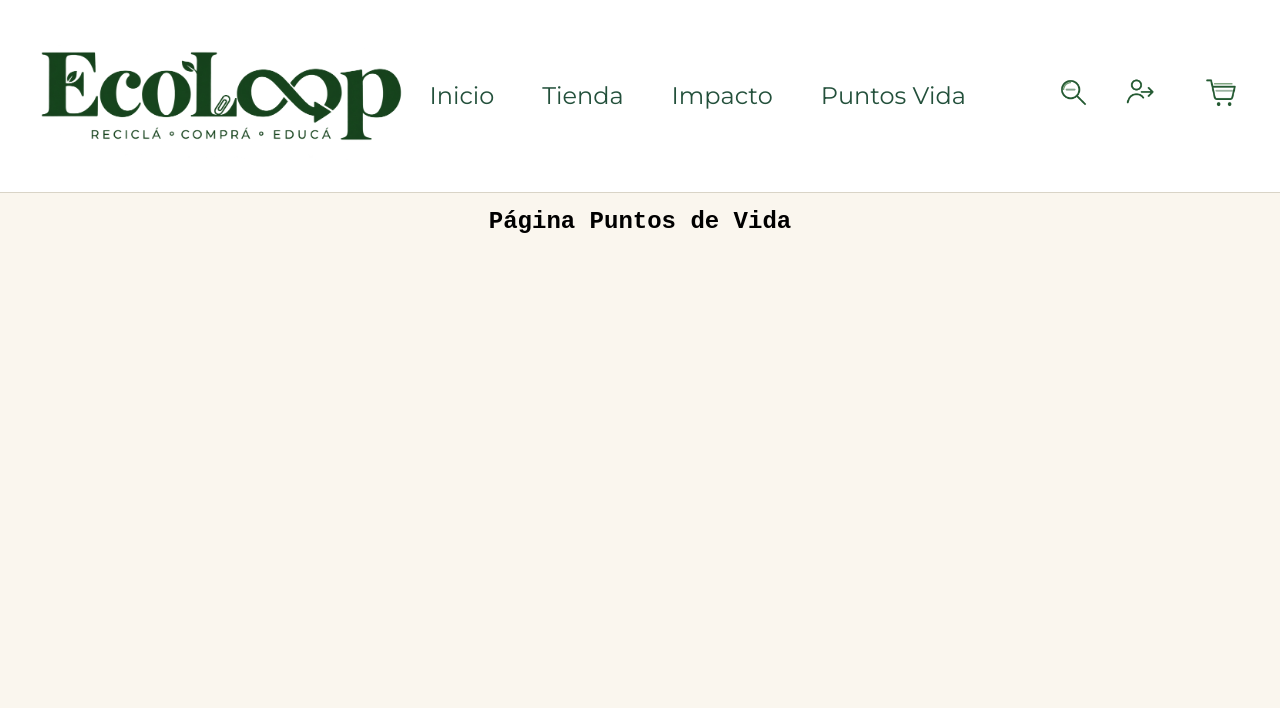
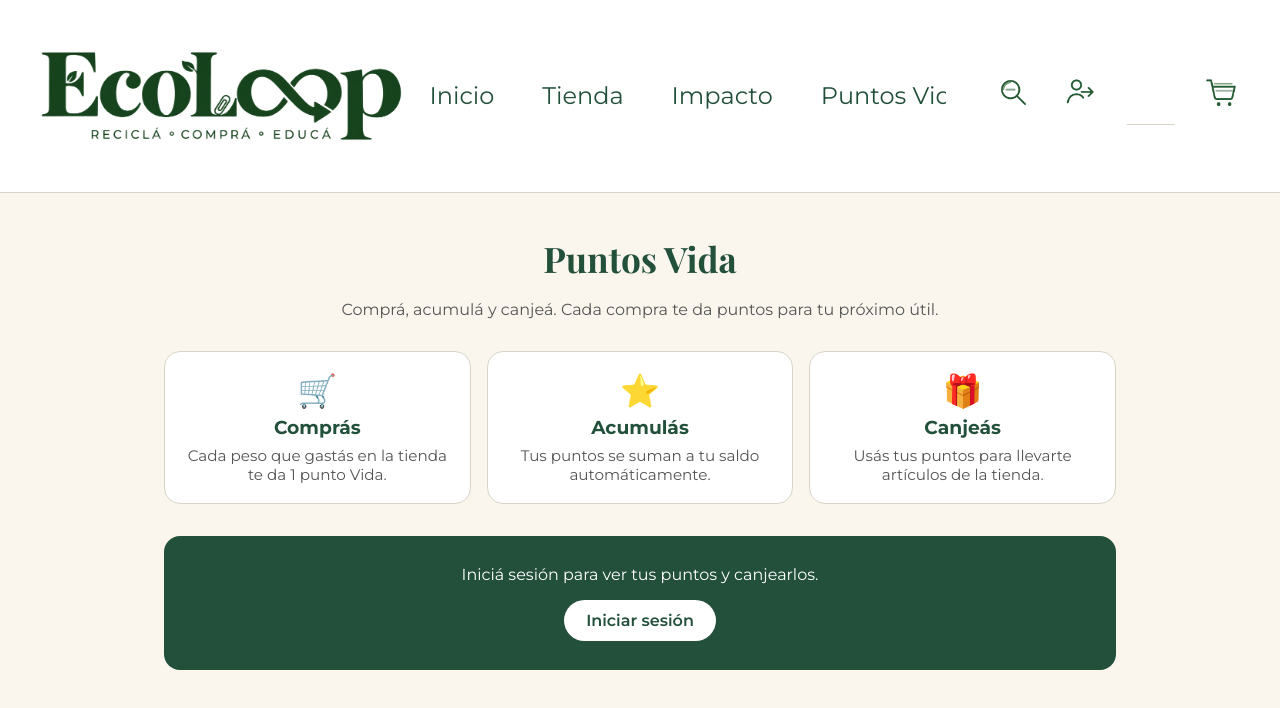
Before and after one commit to EcoLoopAnima/EcoLoopFrontEnd, a React (Vite) app in the folder FrontEnd/: page / in a window 1280 px wide. Both pictures are taken after a click on the button "Puntos Vida". Shown: the top 708 px of the page. Built offline with nearby package versions, Linux system fonts and the light colour scheme.

Commit message:
Puntos Vida
Todavia hay errores que corregir

```diff
--- a/FrontEnd/src/App.jsx
+++ b/FrontEnd/src/App.jsx
@@ -16,6 +16,8 @@ function App() {
   const [page, setPage] = useState("inicio");
   const [carrito, setCarrito] = useState([]);
   const [usuario, setUsuario] = useState(null);
+  const [puntos, setPuntos] = useState(0);     // saldo de puntos Vida
+  const [canjes, setCanjes] = useState([]);     // artículos ya canjeados
 
   function iniciarSesion(datos) { setUsuario(datos); }
   function cerrarSesion() { setUsuario(null); setPage("inicio"); }
@@ -49,6 +51,19 @@ function App() {
     setCarrito([]);
   }
 
+  // Comprar: 1 punto Vida por cada peso gastado
+function comprar(total) {
+  setPuntos(puntos + total);
+  setCarrito([]);
+}
+
+// Canjear: se descuentan tantos puntos como cuesta el artículo
+function canjear(producto) {
+  if (puntos < producto.precio) return;
+  setPuntos(puntos - producto.precio);
+  setCanjes([...canjes, producto]);
+}
+
   // cantidad total de unidades (para el numerito del header)
   const cantidadCarrito = carrito.reduce((total, item) => total + item.cantidad, 0);
 
@@ -70,7 +85,9 @@ function App() {
 
       {page === "tienda" && <Tienda agregarAlCarrito={agregarAlCarrito} />}
       {page === "impacto" && <Impacto />}
-      {page === "puntos" && <PuntosVida />}
+      {page === "puntos" && (
+  <PuntosVida usuario={usuario} puntos={puntos} canjes={canjes} canjear={canjear} onNavigate={setPage} />
+)}
       {page === "nosotros" && <Nosotros />}
       {page === "login" && (
         <Login usuario={usuario} onLogin={iniciarSesion} onLogout={cerrarSesion} onNavigate={setPage} />
--- a/FrontEnd/src/components/layout/Header.jsx
+++ b/FrontEnd/src/components/layout/Header.jsx
@@ -36,11 +36,19 @@ function Header({ onNavigate, usuario: sesion, onLogout, cantidadCarrito = 0 })
                     <button aria-label="Sign in" onClick={() => onNavigate("login")}>
                         <img src={usuario} alt="" />
                     </button>
-                    {sesion && (
-    <button className="header-salir" onClick={onLogout}>
-        Cerrar sesión
-    </button>
-)}
+                     <>
+    {sesion && (
+        <div className="barra-sesion">
+            <span>Hola, {sesion.nombre}</span>
+            <button onClick={onLogout}>Cerrar sesión</button>
+        </div>
+    )}
+    <header className={`header ${buscando ? "header-buscando" : ""}`}>
+        {/* ...todo igual que antes... */}
+    </header>
+    </>
+
+
                     <button aria-label="Carrito" onClick={() => onNavigate("carrito")}>
     <img src={carrito} alt="" />
     {cantidadCarrito > 0 && (
--- a/FrontEnd/src/components/layout/header.css
+++ b/FrontEnd/src/components/layout/header.css
@@ -144,3 +144,26 @@ button img {
   align-items: center;
   justify-content: center;
 }
+
+.barra-sesion {
+  display: flex;
+  justify-content: flex-end;
+  align-items: center;
+  gap: 0.8rem;
+  padding: 0.3rem 1.5rem;
+  background: var(--verde);
+  color: #fff;
+  font-family: 'Montserrat', sans-serif;
+  font-size: 0.85rem;
+}
+
+.barra-sesion button {
+  font-size: 0.85rem;
+  font-weight: 600;
+  padding: 0.2rem 0.8rem;
+  color: #fff;
+  border: 1px solid rgba(255, 255, 255, 0.6);
+  border-radius: 999px;
+}
+
+.barra-sesion button:hover { background: rgba(255, 255, 255, 0.15); }
--- a/FrontEnd/src/components/pages/Carrito.jsx
+++ b/FrontEnd/src/components/pages/Carrito.jsx
@@ -1,9 +1,10 @@
 import { useState } from "react";
 import "./carritoPage.css";
-import Boton from "../ui/Botones";
+import Botones from "../ui/Botones";
 
-function Carrito({ carrito, usuario, cambiarCantidad, quitarDelCarrito, vaciarCarrito, onNavigate }) {
-  const [comprado, setComprado] = useState(false);
+function Carrito({ carrito, usuario, cambiarCantidad, quitarDelCarrito, vaciarCarrito, comprar, onNavigate }) {
+    const [comprado, setComprado] = useState(false);
+    const [ganados, setGanados] = useState(0);
 
   const total = carrito.reduce((suma, item) => suma + item.precio * item.cantidad, 0);
 
@@ -12,7 +13,8 @@ function Carrito({ carrito, usuario, cambiarCantidad, quitarDelCarrito, vaciarCa
       onNavigate("login"); // para comprar hay que iniciar sesión
       return;
     }
-    vaciarCarrito();
+    comprar(total);      // suma los puntos Vida y vacía el carrito
+    setGanados(total);
     setComprado(true);
   }
 
@@ -21,8 +23,10 @@ function Carrito({ carrito, usuario, cambiarCantidad, quitarDelCarrito, vaciarCa
       <main className="cart-page">
         <section className="cart-vacio">
           <h2>¡Gracias por tu compra, {usuario.nombre}!</h2>
+          <p className="cart-puntos">Ganaste <strong>{ganados} puntos Vida</strong></p>
           <p>Con cada compra ayudás a que más estudiantes tengan útiles.</p>
-          <Boton onClick={() => onNavigate("tienda")}>Seguir comprando</Boton>
+          <Botones onClick={() => onNavigate("puntos")}>Canjear mis puntos</Botones>
+          <Botones variante="secundario" onClick={() => onNavigate("tienda")}>Seguir comprando</Botones>
         </section>
       </main>
     );
@@ -34,7 +38,7 @@ function Carrito({ carrito, usuario, cambiarCantidad, quitarDelCarrito, vaciarCa
         <section className="cart-vacio">
           <h2>Tu carrito está vacío</h2>
           <p>Todavía no agregaste nada. Mirá lo que tenemos en la tienda.</p>
-          <Boton onClick={() => onNavigate("tienda")}>Ir a la tienda</Boton>
+          <Botones onClick={() => onNavigate("tienda")}>Ir a la tienda</Botones>
         </section>
       </main>
     );
@@ -76,10 +80,13 @@ function Carrito({ carrito, usuario, cambiarCantidad, quitarDelCarrito, vaciarCa
             <span>Total</span>
             <strong>$ {total} UYU</strong>
           </p>
-          <Boton onClick={finalizar}>Finalizar compra</Boton>
-          <Boton variante="secundario" onClick={vaciarCarrito}>Vaciar carrito</Boton>
-          {!usuario && <small>Tenés que iniciar sesión para finalizar la compra.</small>}
-        </aside>
+          <Botones onClick={finalizar}>Finalizar compra</Botones>
+          <Botones variante="secundario" onClick={vaciarCarrito}>Vaciar carrito</Botones>
+            {usuario ? (
+            <small className="cart-aviso">Ganás {total} puntos Vida con esta compra.</small>
+            ) : (
+            <small>Tenés que iniciar sesión para finalizar la compra.</small>
+            )}        </aside>
       </div>
     </main>
   );
--- a/FrontEnd/src/components/pages/PuntosVida.jsx
+++ b/FrontEnd/src/components/pages/PuntosVida.jsx
@@ -1,5 +1,78 @@
-function PuntosVida() {
-    return <h2>Página Puntos de Vida</h2>;
+import "./puntosVida.css";
+import productos from "../data/productos";
+import Boton from "../ui/Botones";
+
+const pasos = [
+  { id: 1, icono: "🛒", titulo: "Comprás", texto: "Cada peso que gastás en la tienda te da 1 punto Vida." },
+  { id: 2, icono: "⭐", titulo: "Acumulás", texto: "Tus puntos se suman a tu saldo automáticamente." },
+  { id: 3, icono: "🎁", titulo: "Canjeás", texto: "Usás tus puntos para llevarte artículos de la tienda." },
+];
+
+function PuntosVida({ usuario, puntos, canjes, canjear, onNavigate }) {
+  return (
+    <main className="pv">
+      <h2 className="pv-titulo">Puntos Vida</h2>
+      <p className="pv-sub">Comprá, acumulá y canjeá. Cada compra te da puntos para tu próximo útil.</p>
+
+      <ol className="pv-pasos">
+        {pasos.map((paso) => (
+          <li key={paso.id}>
+            <span className="pv-icono">{paso.icono}</span>
+            <h3>{paso.titulo}</h3>
+            <p>{paso.texto}</p>
+          </li>
+        ))}
+      </ol>
+
+      {!usuario ? (
+        <section className="pv-saldo">
+          <p>Iniciá sesión para ver tus puntos y canjearlos.</p>
+          <Boton onClick={() => onNavigate("login")}>Iniciar sesión</Boton>
+        </section>
+      ) : (
+        <>
+          <section className="pv-saldo">
+            <p>Tu saldo</p>
+            <strong className="pv-numero">{puntos}</strong>
+            <p>puntos Vida</p>
+            {puntos === 0 && (
+              <Boton onClick={() => onNavigate("tienda")}>Ir a comprar</Boton>
+            )}
+          </section>
+
+          <h3 className="pv-seccion">Canjeá tus puntos</h3>
+          <div className="pv-grid">
+            {productos.map((p) => {
+              const alcanza = puntos >= p.precio;
+              return (
+                <article className="pv-card" key={p.id}>
+                  <img src={p.imagen} alt={p.nombre} />
+                  <h4>{p.nombre}</h4>
+                  <p className="pv-costo">{p.precio} puntos</p>
+                  {alcanza ? (
+                    <Boton onClick={() => canjear(p)}>Canjear</Boton>
+                  ) : (
+                    <small>Te faltan {p.precio - puntos} puntos</small>
+                  )}
+                </article>
+              );
+            })}
+          </div>
+
+          {canjes.length > 0 && (
+            <>
+              <h3 className="pv-seccion">Tus canjes</h3>
+              <ul className="pv-canjes">
+                {canjes.map((c, i) => (
+                  <li key={i}>✓ {c.nombre} <span>−{c.precio} puntos</span></li>
+                ))}
+              </ul>
+            </>
+          )}
+        </>
+      )}
+    </main>
+  );
 }
 
 export default PuntosVida;
--- a/FrontEnd/src/components/pages/carritoPage.css
+++ b/FrontEnd/src/components/pages/carritoPage.css
@@ -108,3 +108,6 @@
   .cart-item img { width: 64px; height: 64px; }
   .cart-subtotal { text-align: left; }
 }
+
+.cart-resumen .cart-aviso { color: var(--verde); font-weight: 600; }
+.cart-puntos { color: var(--verde); font-size: 1.1rem; }
--- /dev/null
+++ b/FrontEnd/src/components/pages/puntosVida.css
@@ -0,0 +1,83 @@
+.pv {
+  background: var(--crema);
+  min-height: 70vh;
+  padding: 2rem 1.5rem 3rem;
+  font-family: "Montserrat", sans-serif;
+  max-width: 1000px;
+  margin: 0 auto;
+  text-align: center;
+}
+
+.pv-titulo, .pv-seccion { font-family: "Playfair Display", serif; color: var(--verde); }
+.pv-titulo { font-size: 2.2rem; margin: 0 0 0.5rem; }
+.pv-sub { color: #555; margin: 0 0 2rem; }
+.pv-seccion { font-size: 1.6rem; margin: 2.5rem 0 1rem; }
+
+.pv-pasos {
+  list-style: none;
+  padding: 0;
+  margin: 0 0 2rem;
+  display: grid;
+  grid-template-columns: repeat(3, 1fr);
+  gap: 1rem;
+}
+.pv-pasos li {
+  background: #fff;
+  border: 1px solid var(--borde);
+  border-radius: 16px;
+  padding: 1.2rem;
+}
+.pv-icono { font-size: 2rem; }
+.pv-pasos h3 { margin: 0.4rem 0; color: var(--verde); }
+.pv-pasos p { margin: 0; color: #555; font-size: 0.95rem; }
+
+.pv-saldo {
+  background: var(--verde);
+  color: #fff;
+  border-radius: 16px;
+  padding: 1.8rem;
+  display: flex;
+  flex-direction: column;
+  align-items: center;
+  gap: 0.4rem;
+}
+.pv-saldo p { margin: 0; }
+.pv-numero { font-family: "Playfair Display", serif; font-size: 3.5rem; line-height: 1.1; }
+.pv-saldo .btn-primario { background: #fff; color: var(--verde); margin-top: 0.6rem; }
+
+.pv-grid {
+  display: grid;
+  grid-template-columns: repeat(auto-fill, minmax(200px, 1fr));
+  gap: 1rem;
+}
+.pv-card {
+  background: #fff;
+  border: 1px solid var(--borde);
+  border-radius: 16px;
+  padding: 1rem;
+  display: flex;
+  flex-direction: column;
+  align-items: center;
+  gap: 0.5rem;
+}
+.pv-card img { width: 100%; height: 140px; object-fit: cover; border-radius: 10px; }
+.pv-card h4 { margin: 0; color: var(--verde); }
+.pv-costo { margin: 0; font-weight: 600; }
+.pv-card small { color: #a33a2a; }
+
+.pv-canjes { list-style: none; padding: 0; margin: 0; display: flex; flex-direction: column; gap: 0.5rem; }
+.pv-canjes li {
+  background: #fff;
+  border: 1px solid var(--borde);
+  border-radius: 12px;
+  padding: 0.7rem 1rem;
+  display: flex;
+  justify-content: space-between;
+  color: var(--verde);
+  font-weight: 600;
+}
+.pv-canjes span { color: #555; font-weight: 400; }
+
+@media (max-width: 700px) {
+  .pv-pasos { grid-template-columns: 1fr; }
+}
```
